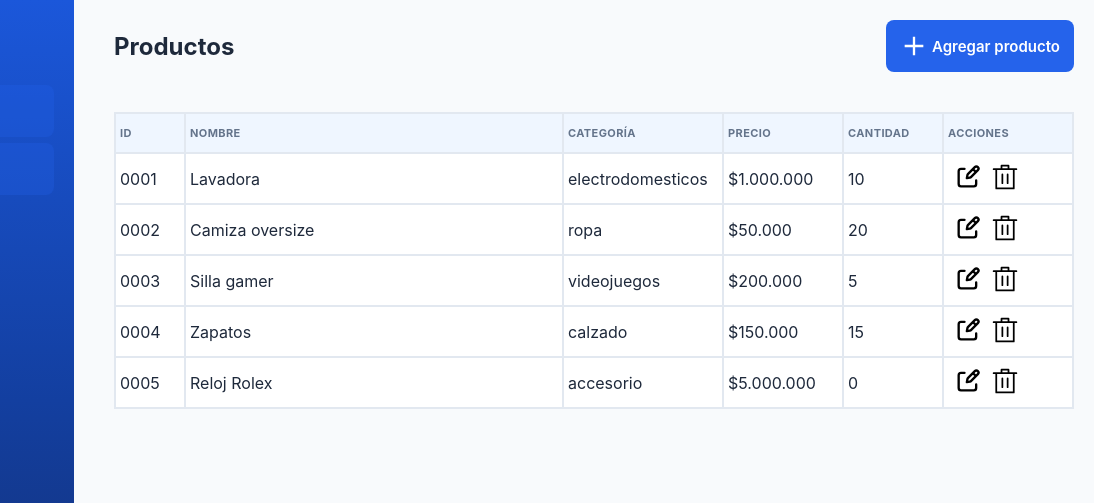
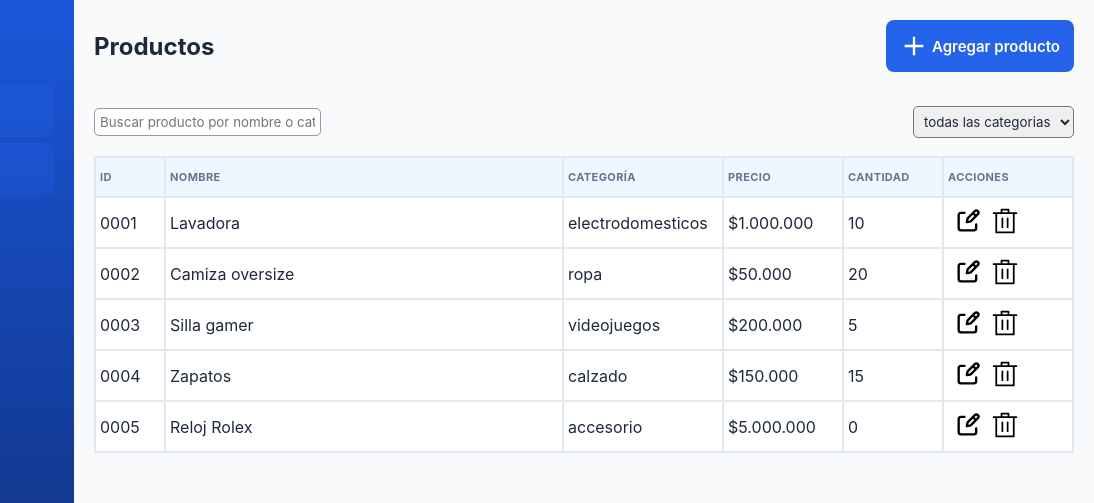
Before and after one commit to AlexanderCassiani/NubbyPro, a plain HTML site: page inventario.html in a window 1280 px wide. Both pictures are taken after a click on the item "Productos". Shown: the top 503 px of the page, 186-1280 px from the left. Drawn offline with Linux system fonts and the light colour scheme.

Commit message:
agrega contenedor de filtros para búsqueda de productos

```diff
--- a/inventario.css
+++ b/inventario.css
@@ -23,7 +23,6 @@ body {
 .app {
   display: grid;
   grid-template-columns: 260px 1fr;
-  gap: 20px;
   min-height: 100vh;
 }
 
@@ -278,7 +277,6 @@ main h2 {
 
 table {
   width: 100%;
-  margin-top: 40px;
   border-collapse: separate;
   border-spacing: 0;
   overflow: hidden;
@@ -344,3 +342,28 @@ table button {
   cursor: pointer;
   margin-right: 8px;
 }
+
+.contenedor-filtros {
+  margin: 34px 0 18px 0;
+  display: flex;
+  justify-content: space-between;
+  align-items: center;
+}
+
+.contenedor-filtros input {
+  padding: 5px;
+  outline: none;
+  border-radius: 5px;
+  border: 1px solid #949aa3;
+  transition: border-color 0.2;
+}
+
+.contenedor-filtros input:focus {
+  border-color: var(--color-primario);
+}
+
+.contenedor-filtros select {
+  padding: 6px;
+  border-radius: 5px;
+  outline: none;
+}
--- a/inventario.html
+++ b/inventario.html
@@ -56,6 +56,22 @@
             Agregar producto
           </button>
         </header>
+
+        <div class="contenedor-filtros">
+          <input
+            type="text"
+            id="filtro-nombre"
+            placeholder="Buscar producto por nombre o categoría"
+          />
+          <select id="filtro-categoria" value="Seleccionar categoría">
+            <option value="todas">todas las categorias</option>
+            <option value="electrodomesticos">electrodomesticos</option>
+            <option value="ropa">ropa</option>
+            <option value="calzado">calzado</option>
+            <option value="videojuegos">videojuegos</option>
+            <option value="accesorio">accesorio</option>
+          </select>
+        </div>
 
         <table id="tabla">
           <thead>
```
